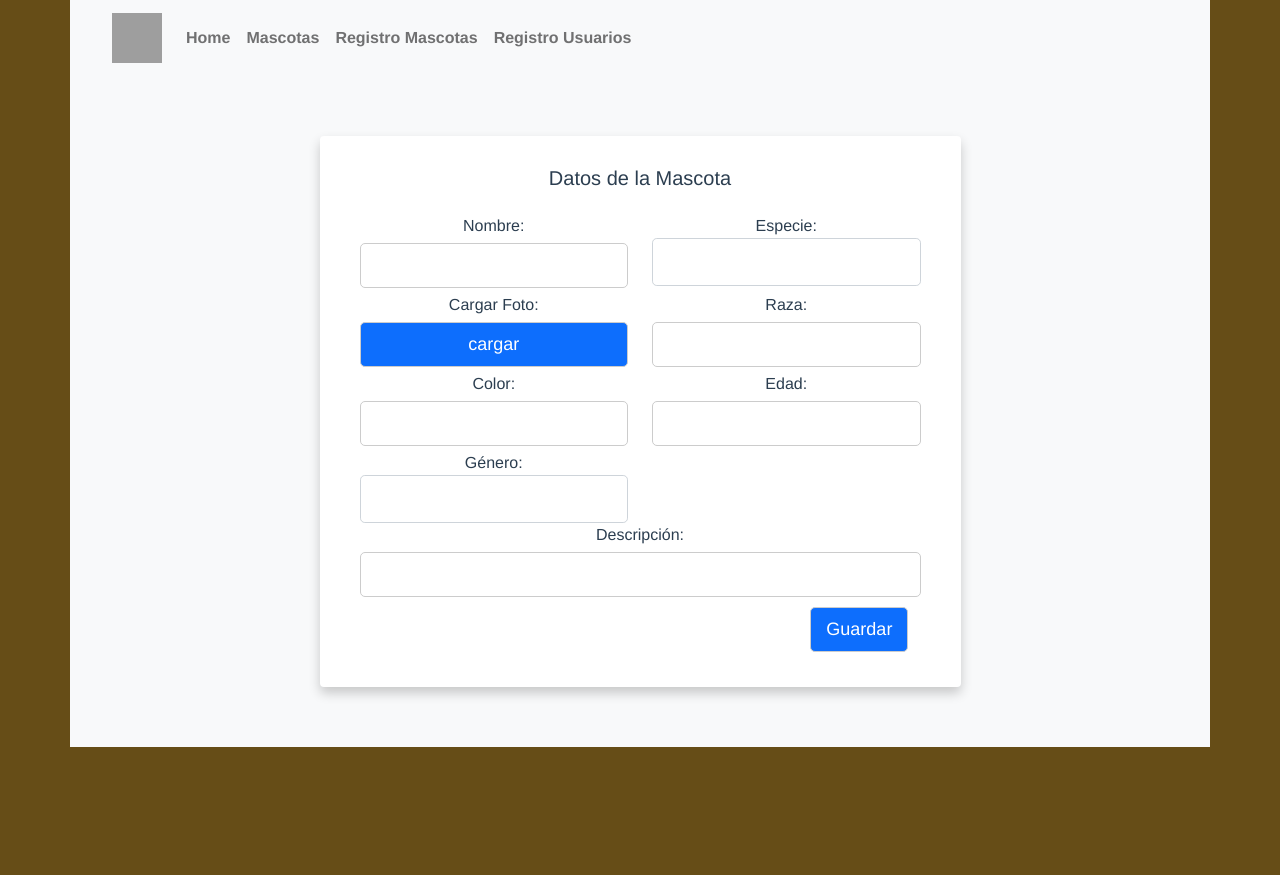
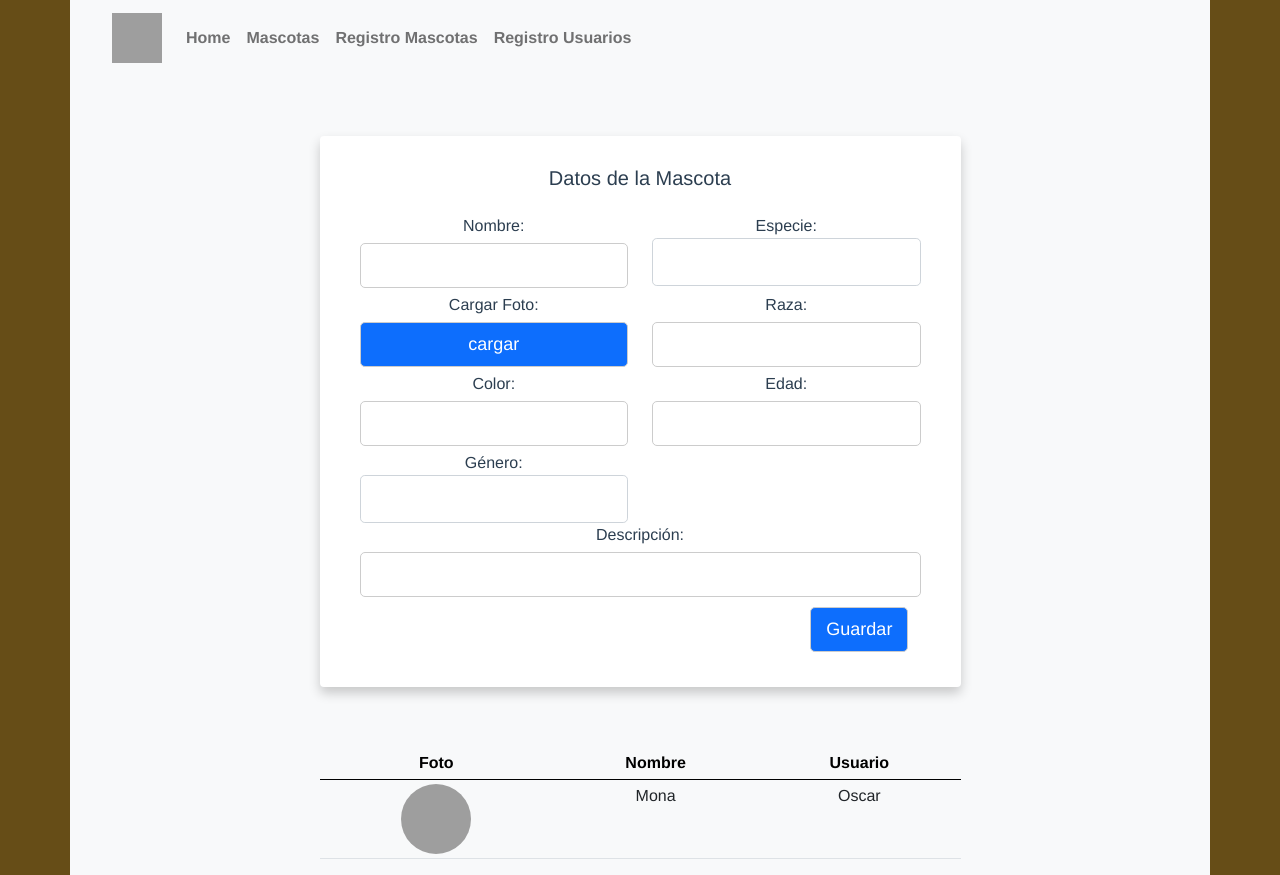
Before and after one commit to andersson980114/mascotas2, a Vue app in the folder frontend/mascotas/: page /adoptar in a window 1280 px wide. Before the commit the page ends 800 px from the top, so only its background shows below. Built offline with nearby package versions, Linux system fonts and the light colour scheme; grey boxes are pictures that could not be loaded; what vue-sweetalert2 would draw is missing.

Commit message:
add table
se añade tabla de mascotas en adopción

```diff
--- a/frontend/mascotas/src/views/AdopcionView.vue
+++ b/frontend/mascotas/src/views/AdopcionView.vue
@@ -77,6 +77,27 @@
         </div>
         <div v-if="modal">
             <ModalFotos tipo="asd" :fotos="fotos"/>
+        </div>
+    </div>
+
+    <div class="row d-flex justify-content-center">
+        <div class="col-xl-7 col-lg-8 col-md-9 col-11 text-center">
+            <table class="table table-sm">
+                <thead class="table-light">
+                    <tr>
+                        <th>Foto</th>
+                        <th>Nombre</th>
+                        <th>Usuario</th>
+                    </tr>
+                </thead>
+                <tbody>
+                    <tr>
+                        <td><img src="https://www.eltiempo.com/files/article_vertical_content_new/uploads/2021/12/03/61aa91564695c.jpeg" class="imgp"></td>
+                        <td>Mona</td>
+                        <td>Oscar</td>
+                    </tr>
+                </tbody>
+            </table>
         </div>
     </div>
 </template>
@@ -251,4 +272,12 @@ input[type=number]::-webkit-outer-spin-button {
     -webkit-appearance: none;
     margin: 0;
 }
+
+.imgp {
+    width: 70px;
+    height: 70px;
+    border-radius: 100%;
+}
+
+
 </style>
```
